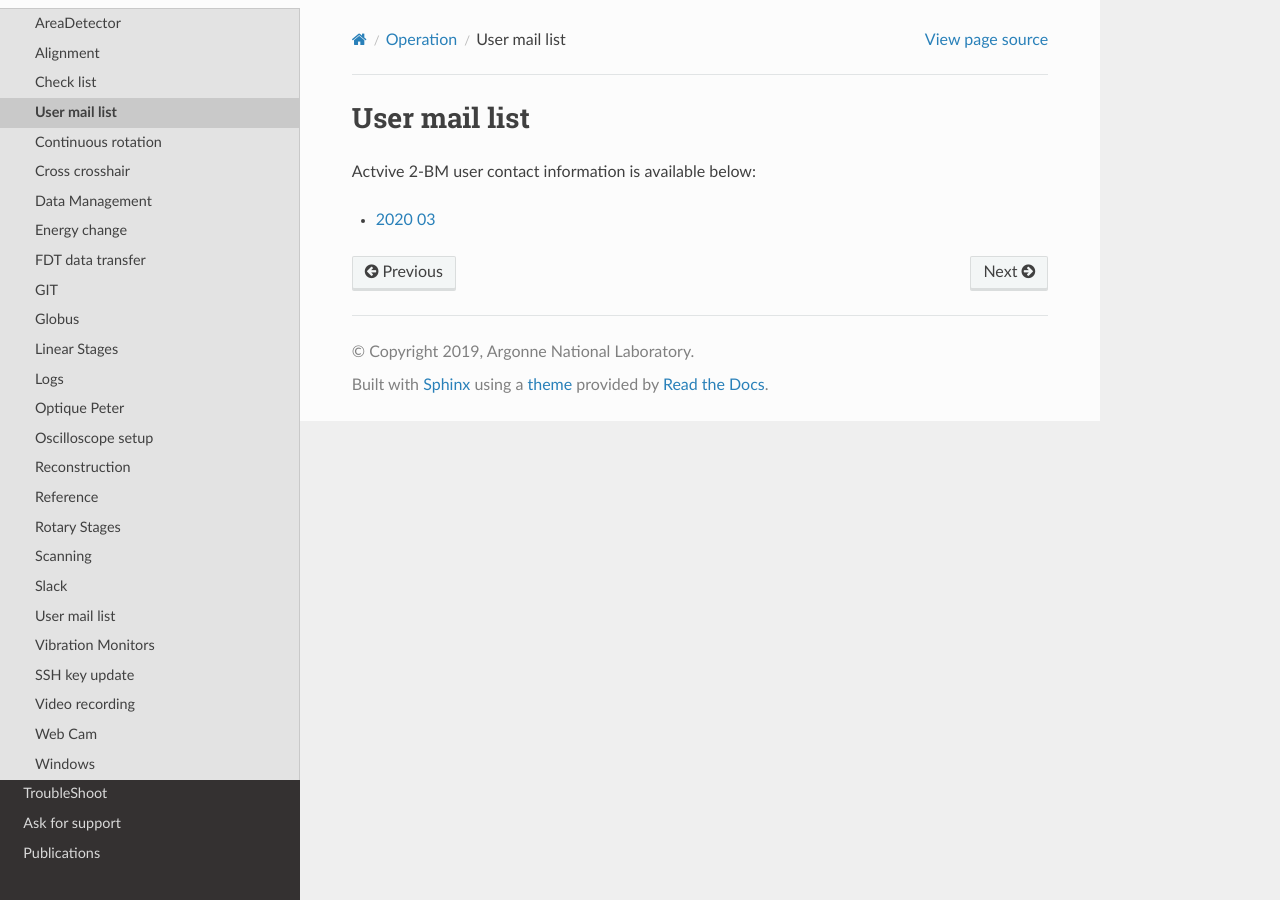
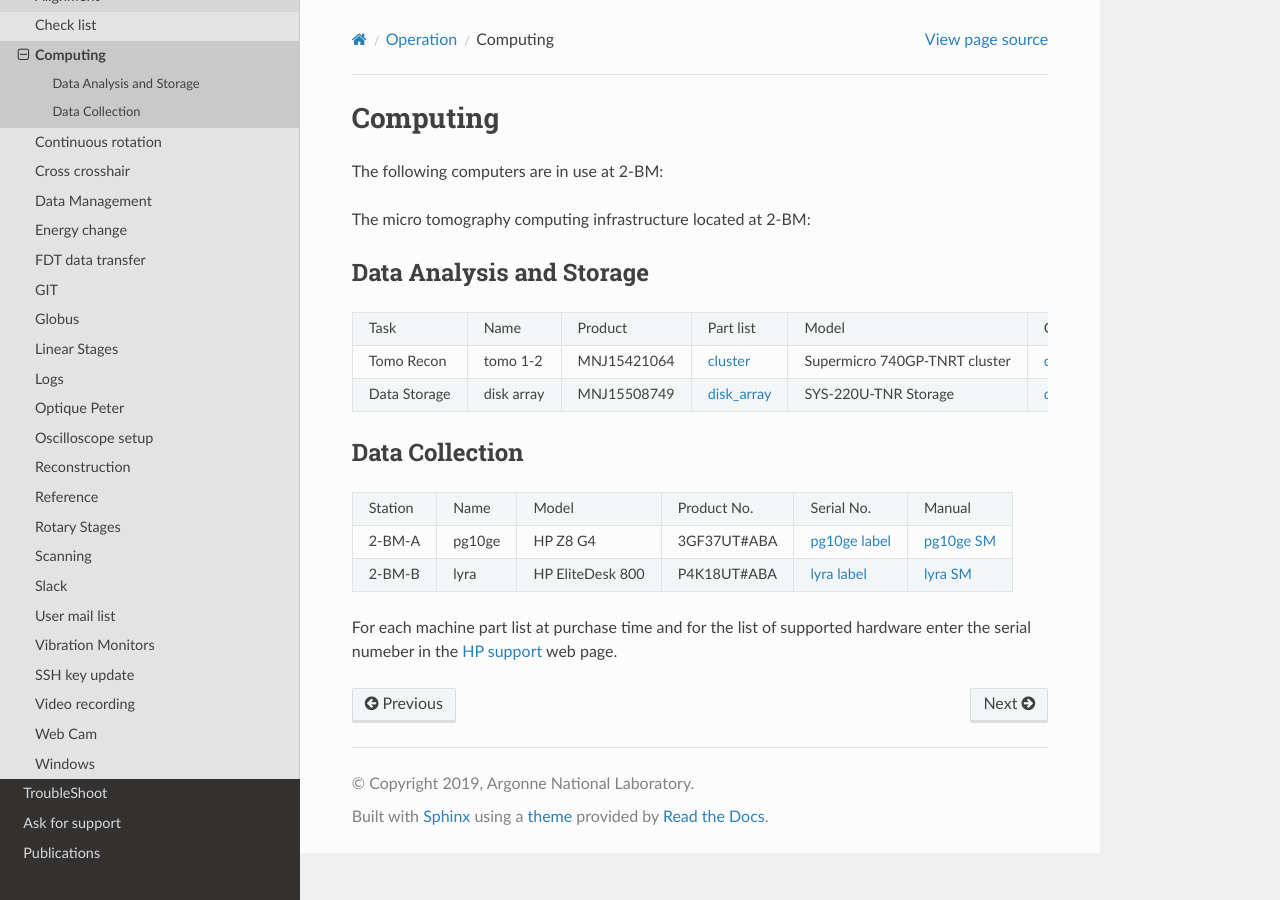
Before and after one commit to xray-imaging/2bm-docs, a Sphinx documentation site: the page built from docs/source/ops/item_022.rst, in a window 1280 px wide. Built offline with Sphinx 7.4.7 and the Read the Docs theme 2.0.0, drawn with Linux system fonts in a browser that asks for light colours; the version number could not be read and is left out.

Commit message:
added Computing

```diff
--- a/docs/source/ops/item_022.rst
+++ b/docs/source/ops/item_022.rst
@@ -1,6 +1,44 @@
-User mail list
-==============
+Computing
+=========
 
-Actvive 2-BM user contact information is available below:
+The following computers are in use at 2-BM:
 
-- `2020 03 <https://anl.box.com/s/4vzs8tzxrq4ikrhhuqvkpowqikxg83mz>`_
+
+
+.. _cluster_folder: https://anl.box.com/s/cwqbvet2qv8239nhrof0qemyohd0jho3
+.. _cluster: https://anl.box.com/s/uysvb5ujnlugmd16r2f6o10fem9rjgvr
+.. _disk_array: https://anl.box.com/s/zzyvv7w80ltwbtf09zrjiqiw7ak6i7ge
+.. _cluster_quote: https://anl.box.com/s/j7wz6li4afoq2gs5g8feehmmz8q7whuy
+.. _disk_array_quote: https://anl.box.com/s/sbft8cbt2xcpzuuvikixr82dn9jf6zog
+
+The micro tomography computing infrastructure located at 2-BM:
+
+Data Analysis and Storage
+-------------------------
+
++-----------------------------------------+--------------+---------------+-----------------+---------------------------------+----------------------+
+| Task                                    | Name         | Product       | Part list       |      Model                      |      Quote           |
++-----------------------------------------+--------------+---------------+-----------------+---------------------------------+----------------------+
+| Tomo Recon                              | tomo 1-2     | MNJ15421064   | `cluster`_      |  Supermicro 740GP-TNRT cluster  | `cluster_quote`_     |
++-----------------------------------------+--------------+---------------+-----------------+---------------------------------+----------------------+
+| Data Storage                            | disk array   | MNJ15508749   | `disk_array`_   |  SYS-220U-TNR Storage           | `disk_array_quote`_  |
++-----------------------------------------+--------------+---------------+-----------------+---------------------------------+----------------------+
+
+
+Data Collection
+---------------
+
++-----------+--------------+-------------------+-----------------+--------------------------+---------------------+
+| Station   | Name         |      Model        |  Product No.    |    Serial No.            |        Manual       |
++-----------+--------------+-------------------+-----------------+--------------------------+---------------------+
+| 2-BM-A    | pg10ge       |  HP Z8 G4         | 3GF37UT#ABA     |  `pg10ge label`_         |     `pg10ge SM`_    |
++-----------+--------------+-------------------+-----------------+--------------------------+---------------------+
+| 2-BM-B    | lyra         |  HP EliteDesk 800 | P4K18UT#ABA     |  `lyra label`_           |     `lyra SM`_      |
++-----------+--------------+-------------------+-----------------+--------------------------+---------------------+
+
+For each machine part list at purchase time and for the list of supported hardware enter the serial numeber in the `HP support <https://partsurfer.hp.com/Search.aspx>`_ web page.
+
+.. _pg10ge label: https://anl.box.com/s/oslaky958be3vyifda2xyq4tv0v9v7pz
+.. _pg10ge SM: https://anl.box.com/s/m1u8o62wbr27n26iotfnbhgpncwsapcq
+.. _lyra label: https://anl.box.com/s/lrjiwsfzwbe51gueb6vpyinqav86qx6o
+.. _lyra SM: https://anl.box.com/s/dv0ub0gdjhs7q3h50ehgro6gaesbxcjf
```
